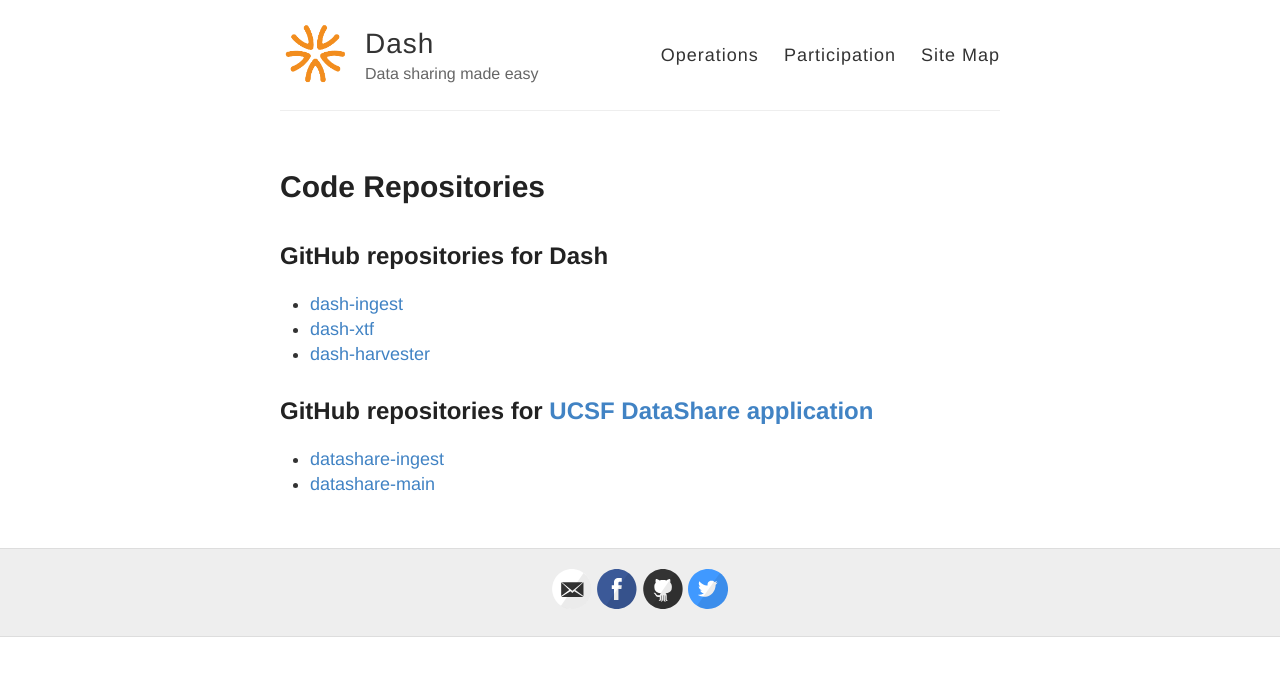
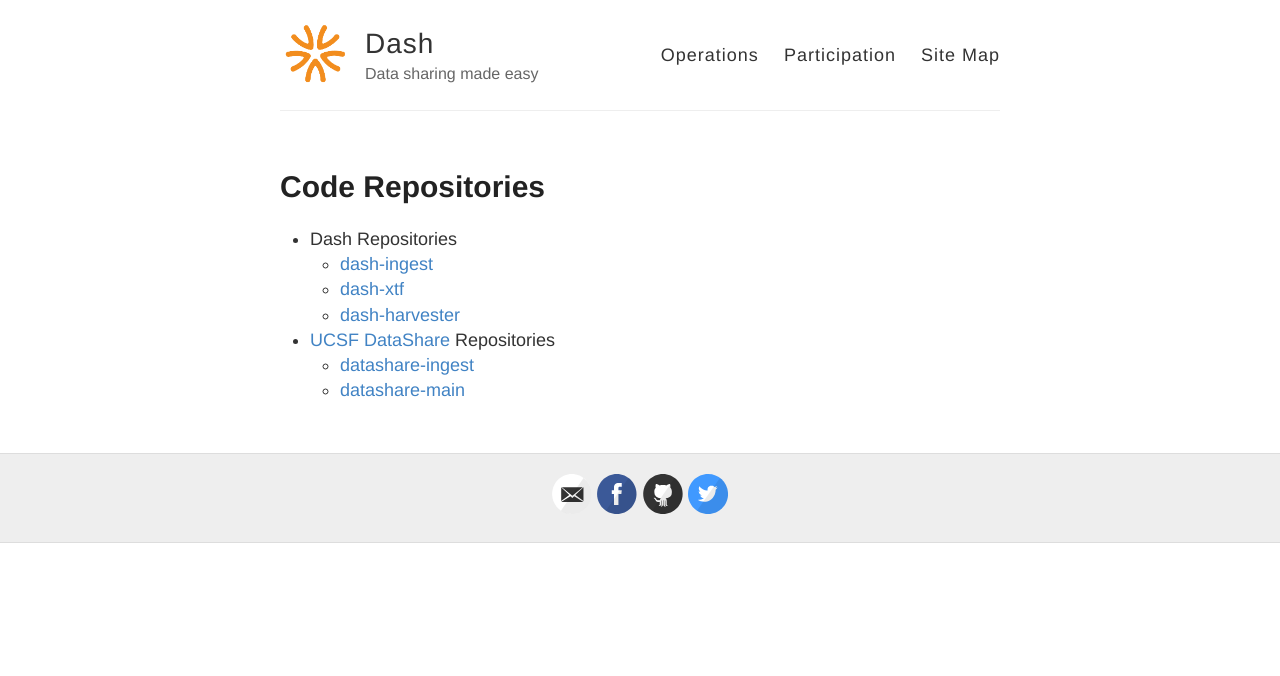
Before and after one commit to CDLUC3/dash, a Jekyll site: the page built from code-repositories.md, in a window 1280 px wide. Shown: the top 676 px of the page. Built offline with Jekyll 4.4.1, drawn with Linux system fonts in a browser that asks for light colours.

Commit message:
Update code-repositories.md

```diff
--- a/code-repositories.md
+++ b/code-repositories.md
@@ -4,13 +4,10 @@
 permalink: /code-repositories/
 ---
 
-## GitHub repositories for Dash
-
-  * [dash-ingest](https://github.com/CDLUC3/dash-ingest">dash-ingest)
-  * [dash-xtf](https://github.com/CDLUC3/dash-xtf">dash-xtf)
-  * [dash-harvester](https://github.com/CDLUC3/dash-harvester)
-
-## GitHub repositories for [UCSF DataShare application](http://datashare.ucsf.edu)
-
-  * [datashare-ingest](https://github.com/CDLUC3/datashare-ingest)
-  * [datashare-main](https://github.com/CDLUC3/datashare)
+* Dash Repositories
+   * [dash-ingest](https://github.com/CDLUC3/dash-ingest">dash-ingest)
+   * [dash-xtf](https://github.com/CDLUC3/dash-xtf">dash-xtf)
+   * [dash-harvester](https://github.com/CDLUC3/dash-harvester)
+* [UCSF DataShare](http://datashare.ucsf.edu) Repositories
+   * [datashare-ingest](https://github.com/CDLUC3/datashare-ingest)
+   * [datashare-main](https://github.com/CDLUC3/datashare)
```
